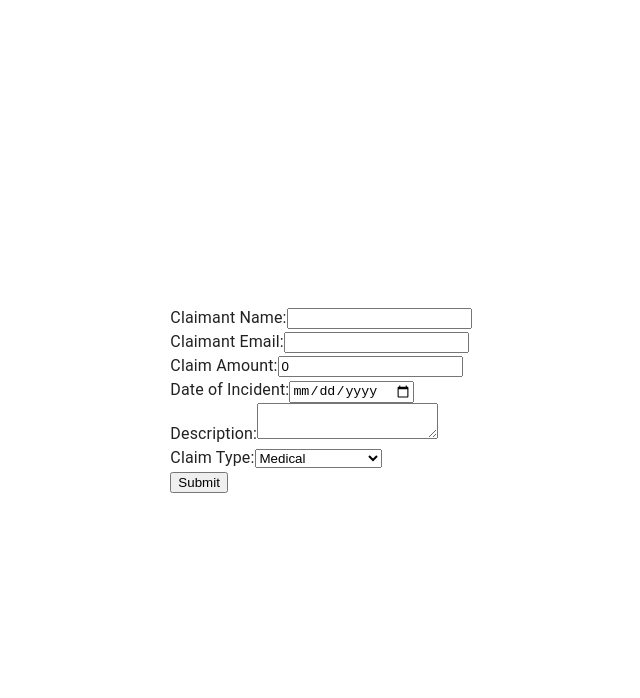
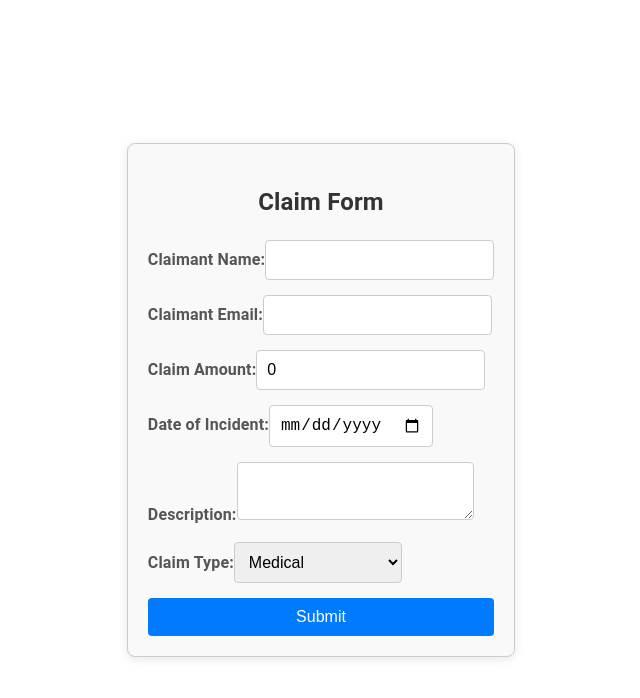
Before and after one commit to RafiuJaman/my-frontend, a React (Create React App) app: page / in a window 1280 px wide. Shown: the top 698 px of the page, without its empty margins (319-959 px from the left). Built offline with nearby package versions, Linux system fonts and the light colour scheme; no server answers.

Commit message:
Aded cuscces page

```diff
--- a/src/Form.tsx
+++ b/src/Form.tsx
@@ -1,6 +1,7 @@
 import React, { useState } from "react";
 import { useNavigate } from "react-router-dom";
 import * as Yup from "yup"; // Import Yup
+import "./cs.css"; // Import your CSS file
 
 const ClaimFormComponent: React.FC = () => {
   const navigate = useNavigate();
@@ -69,8 +70,10 @@ const ClaimFormComponent: React.FC = () => {
   };
 
   return (
-    <form onSubmit={handleSubmit}>
-      <div>
+    <div className="form-container">
+      <h2>Claim Form</h2>
+      <form onSubmit={handleSubmit} className="claim-form">
+        <div className="form-group">
           <label>Claimant Name:</label>
           <input
             type="text"
@@ -78,10 +81,11 @@ const ClaimFormComponent: React.FC = () => {
             value={formData.name}
             onChange={handleChange}
             required
+            className="form-input"
           />
         </div>
 
-      <div>
+        <div className="form-group">
           <label>Claimant Email:</label>
           <input
             type="email"
@@ -89,10 +93,11 @@ const ClaimFormComponent: React.FC = () => {
             value={formData.email}
             onChange={handleChange}
             required
+            className="form-input"
           />
         </div>
 
-      <div>
+        <div className="form-group">
           <label>Claim Amount:</label>
           <input
             type="number"
@@ -100,10 +105,11 @@ const ClaimFormComponent: React.FC = () => {
             value={formData.amount}
             onChange={handleChange}
             required
+            className="form-input"
           />
         </div>
 
-      <div>
+        <div className="form-group">
           <label>Date of Incident:</label>
           <input
             type="date"
@@ -111,25 +117,28 @@ const ClaimFormComponent: React.FC = () => {
             value={formData.dateOfIncident}
             onChange={handleChange}
             required
+            className="form-input"
           />
         </div>
 
-      <div>
+        <div className="form-group">
           <label>Description:</label>
           <textarea
             name="description"
             value={formData.description}
             onChange={handleChange}
             required
+            className="form-textarea"
           />
         </div>
 
-      <div>
+        <div className="form-group">
           <label>Claim Type:</label>
           <select
             name="claimType"
             value={formData.claimType}
             onChange={handleChange}
+            className="form-input"
           >
             <option value="Medical">Medical</option>
             <option value="Accident">Accident</option>
@@ -138,8 +147,11 @@ const ClaimFormComponent: React.FC = () => {
           </select>
         </div>
 
-      <button type="submit">Submit</button>
+        <button type="submit" className="submit-button">
+          Submit
+        </button>
       </form>
+    </div>
   );
 };
 
--- /dev/null
+++ b/src/cs.css
@@ -0,0 +1,61 @@
+.form-container {
+  max-width: 600px;
+  margin: 20px auto;
+  padding: 20px;
+  border: 1px solid #ccc;
+  border-radius: 8px;
+  box-shadow: 0 2px 10px rgba(0, 0, 0, 0.1);
+  background-color: #f9f9f9;
+}
+
+h2 {
+  text-align: center;
+  margin-bottom: 20px;
+  color: #333;
+}
+
+.claim-form {
+  display: flex;
+  flex-direction: column;
+}
+
+.form-group {
+  margin-bottom: 15px;
+}
+
+label {
+  margin-bottom: 5px;
+  font-weight: bold;
+  color: #555;
+}
+
+.form-input,
+.form-textarea,
+.form-select {
+  padding: 10px;
+  border: 1px solid #ccc;
+  border-radius: 4px;
+  font-size: 16px;
+}
+
+.form-input:focus,
+.form-textarea:focus,
+.form-select:focus {
+  border-color: #007bff;
+  outline: none;
+}
+
+.submit-button {
+  padding: 10px;
+  background-color: #007bff;
+  color: white;
+  border: none;
+  border-radius: 4px;
+  font-size: 16px;
+  cursor: pointer;
+  transition: background-color 0.3s;
+}
+
+.submit-button:hover {
+  background-color: #0056b3;
+}
```
Lines whose indentation alone changed are shown as unchanged.
